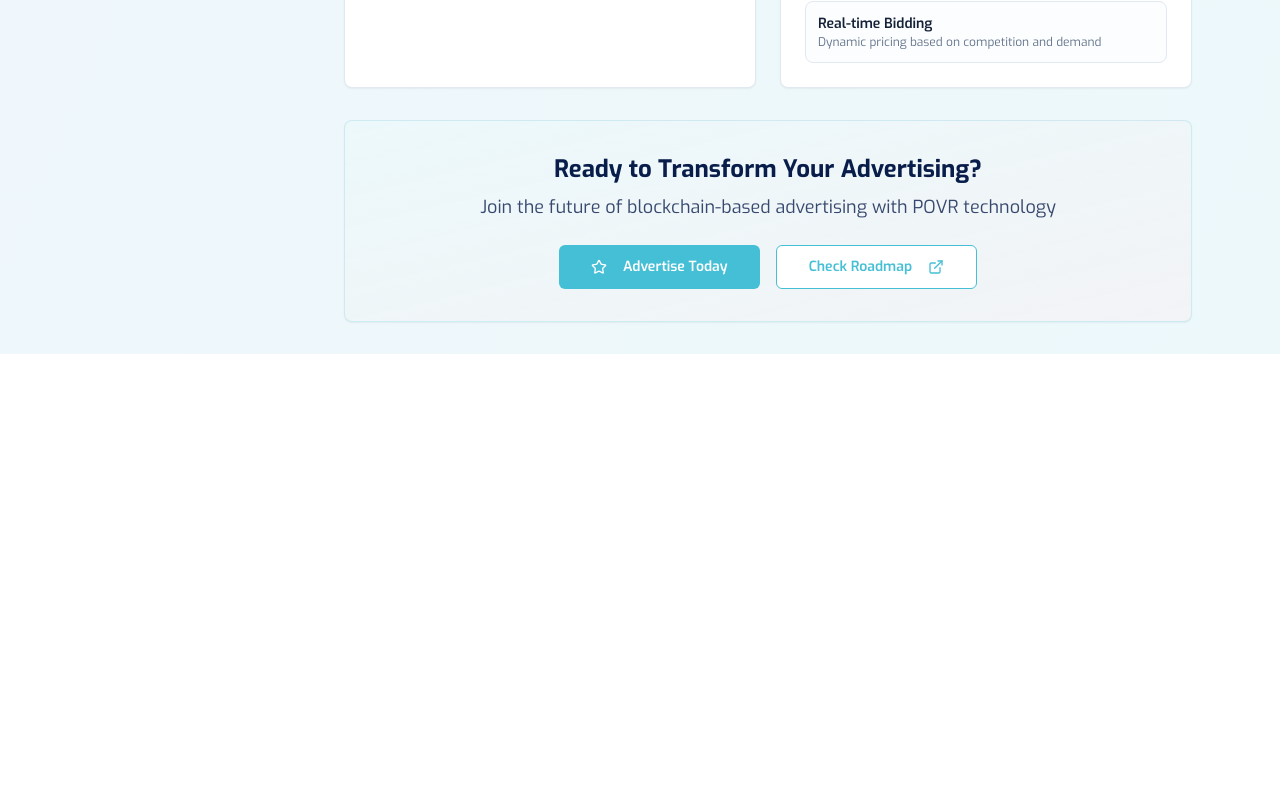
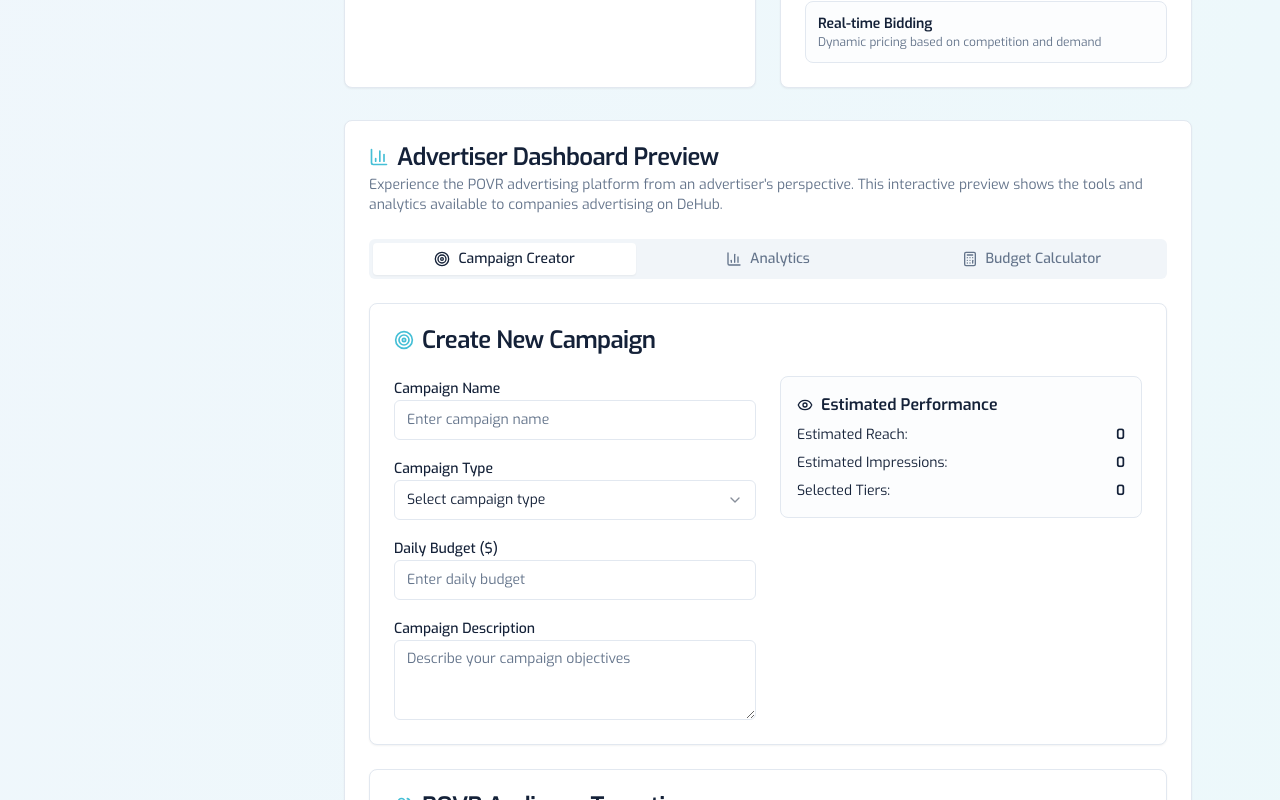
Before and after one commit to maldoteth/dehubdocs, a React (Vite) app: page /docs/advertising in a window 1280 px wide. Shown: the part 2600-3400 px from the top of the page. Before the commit the page ends 2954 px from the top, so only its background shows below. Built offline with nearby package versions, Linux system fonts and the light colour scheme.

Commit message:
feat: Integrate advertiser dashboard
Integrate the advertiser dashboard mockup into the advertising page using a tabbed interface.

```diff
--- a/src/pages/docs/Advertising.tsx
+++ b/src/pages/docs/Advertising.tsx
@@ -1,8 +1,12 @@
 import React from 'react';
 import { Card, CardContent, CardDescription, CardHeader, CardTitle } from '@/components/ui/card';
 import { Button } from '@/components/ui/button';
-import { Eye, Shield, TrendingUp, Users, Zap, Star, ExternalLink } from 'lucide-react';
+import { Tabs, TabsContent, TabsList, TabsTrigger } from '@/components/ui/tabs';
+import { Eye, Shield, TrendingUp, Users, Zap, Star, ExternalLink, BarChart3, Target, Calculator } from 'lucide-react';
 import AdvertisingPricing from '@/components/AdvertisingPricing';
+import CampaignCreator from '@/components/advertising/CampaignCreator';
+import CampaignAnalytics from '@/components/advertising/CampaignAnalytics';
+import BudgetCalculator from '@/components/advertising/BudgetCalculator';
 
 const Advertising = () => {
   return (
@@ -90,6 +94,48 @@ const Advertising = () => {
 
       <AdvertisingPricing />
 
+      <Card>
+        <CardHeader>
+          <CardTitle className="flex items-center space-x-2">
+            <BarChart3 className="w-5 h-5 text-middle-blue" />
+            <span>Advertiser Dashboard Preview</span>
+          </CardTitle>
+          <CardDescription>
+            Experience the POVR advertising platform from an advertiser's perspective. This interactive preview shows the tools and analytics available to companies advertising on DeHub.
+          </CardDescription>
+        </CardHeader>
+        <CardContent>
+          <Tabs defaultValue="creator" className="w-full">
+            <TabsList className="grid w-full grid-cols-3">
+              <TabsTrigger value="creator" className="flex items-center gap-2">
+                <Target className="w-4 h-4" />
+                Campaign Creator
+              </TabsTrigger>
+              <TabsTrigger value="analytics" className="flex items-center gap-2">
+                <BarChart3 className="w-4 h-4" />
+                Analytics
+              </TabsTrigger>
+              <TabsTrigger value="calculator" className="flex items-center gap-2">
+                <Calculator className="w-4 h-4" />
+                Budget Calculator
+              </TabsTrigger>
+            </TabsList>
+
+            <TabsContent value="creator" className="mt-6">
+              <CampaignCreator />
+            </TabsContent>
+
+            <TabsContent value="analytics" className="mt-6">
+              <CampaignAnalytics />
+            </TabsContent>
+
+            <TabsContent value="calculator" className="mt-6">
+              <BudgetCalculator />
+            </TabsContent>
+          </Tabs>
+        </CardContent>
+      </Card>
+
       <Card className="bg-gradient-to-br from-middle-blue/10 to-royal-blue/5 border-middle-blue/20">
         <CardContent className="p-8 text-center space-y-6">
           <div className="space-y-2">
```
